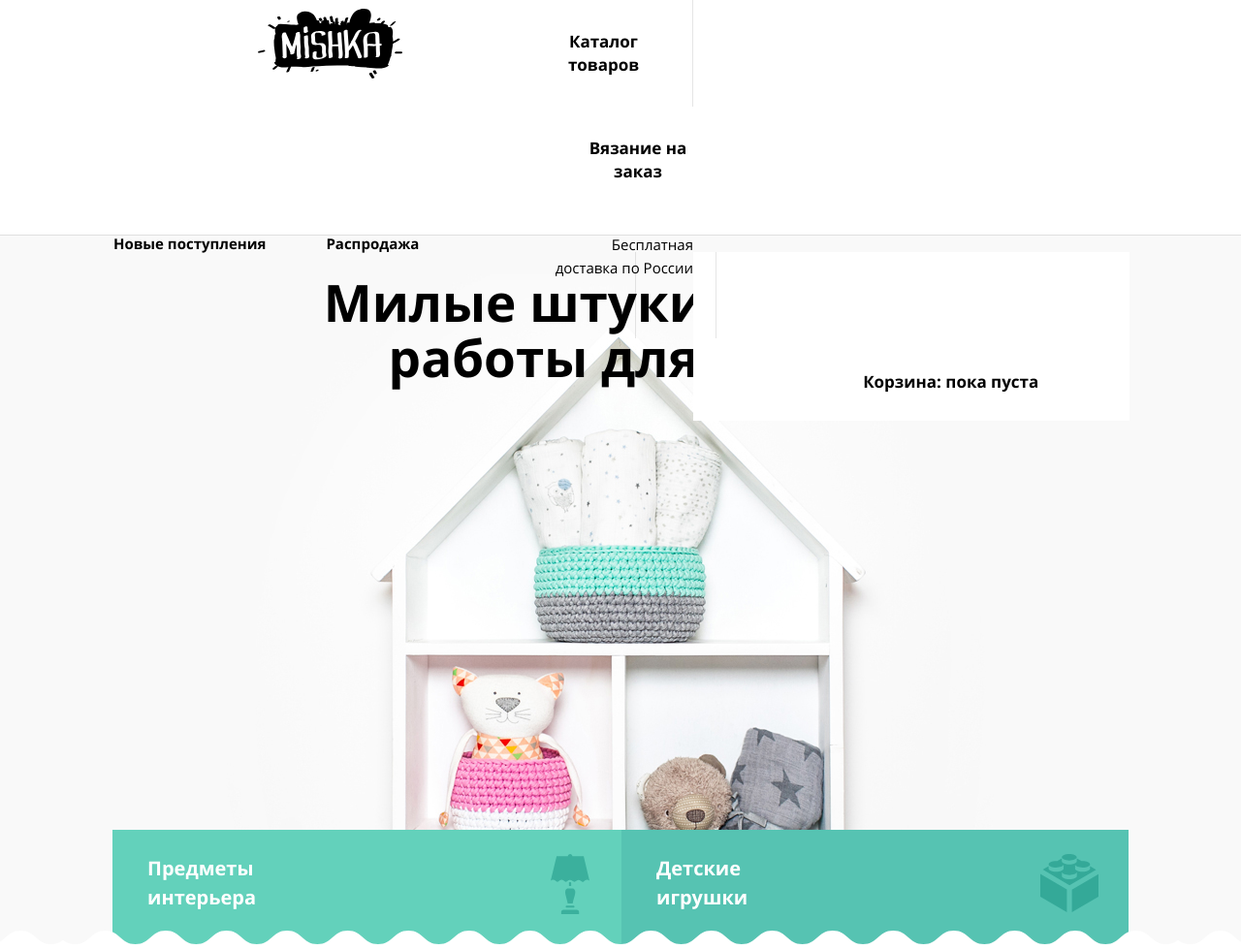
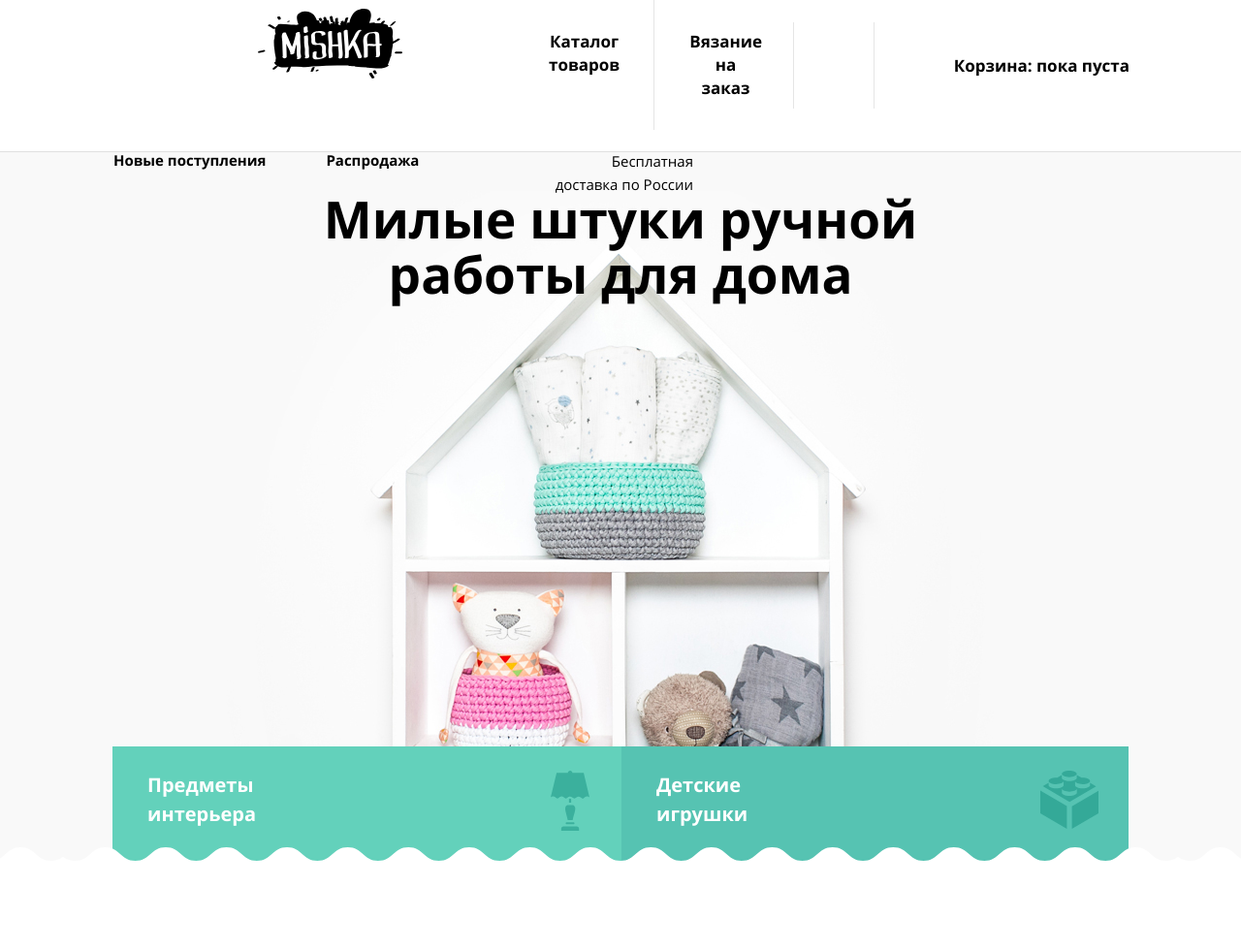
Before and after one commit to DaryaIsaeva/1894119-mishka-24, a plain HTML site: page source/index.html in a window 1280 px wide. Shown: the top 980 px of the page at 97% size. Drawn offline with nearby package versions, Linux system fonts and the light colour scheme; files that its build step writes are made by us from their sources.

Commit message:
fix nav position

```diff
--- a/source/less/main-nav.less
+++ b/source/less/main-nav.less
@@ -87,14 +87,13 @@
     padding: 0;
     margin: 0;
     list-style: none;
+
+    @media (max-width: @mobile-only) {
       position: absolute;
       display: flex;
       flex-direction: column;
       background-color: #ffffff;
       width: 100%;
-
-    @media (min-width: @tablet-width) {
-      position: relative;
     }
   }
 
@@ -134,6 +133,8 @@
     padding: 0;
     margin: 0;
     list-style: none;
+
+    @media (max-width: @mobile-only) {
       position: absolute;
       display: flex;
       flex-direction: column;
@@ -141,9 +142,6 @@
       width: 100%;
       top: 237px;
       z-index: 2;
-
-    @media (min-width: @tablet-width) {
-      position: relative;
     }
   }
 
```
Lines whose indentation alone changed are shown as unchanged.
